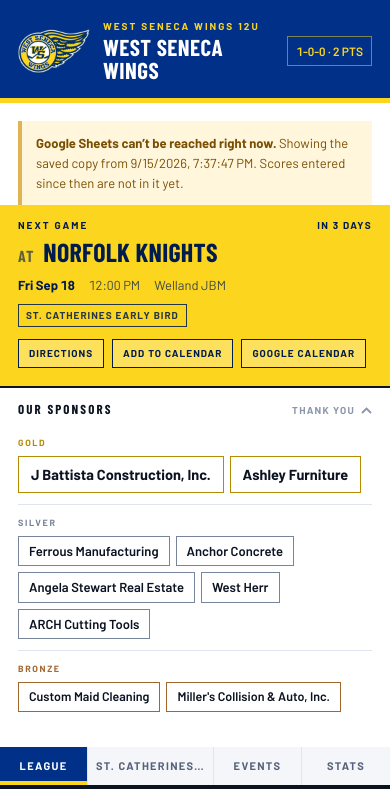
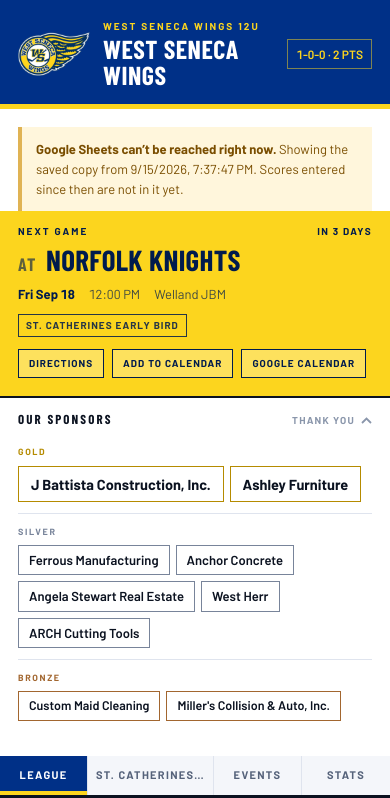
Before and after one commit to ewm/rink-report, a plain HTML site: page docs/index.html in a window 390 px wide. Shown: the top 798 px of the page. Drawn offline with nearby package versions, Linux system fonts and the light colour scheme; no server answers.

Commit message:
Give the team names back their weight
Barlow Condensed takes less width than the slab serif it replaced, so both
names were sitting in a lot of empty space: the club name stopped well
short of the record chip, and the matchup line had lost its presence at
the top of the gold block. The condensed cut bought that room, so spend it.

docs/css/rink.css: masthead name 27px to 31px, matchup 30px to 34px, and
  the small-phone sizes move with them (23 to 26, 26 to 29). The "at"
  before the opponent goes 16px to 18px, which is the same share of the
  line it had before.

Also removes deploy.sh and its editor swap file. The folder is the
repository now, so publishing is git push.

```diff
--- a/docs/css/rink.css
+++ b/docs/css/rink.css
@@ -65,7 +65,7 @@
 .masthead .crest{height:44px; width:auto; max-width:84px; flex:0 0 auto; object-fit:contain; display:block}
 .masthead .txt{display:flex; flex-direction:column; gap:2px; min-width:0; flex:1 1 auto}
 .masthead .eyebrow{color:var(--gold)}
-.masthead h1{font-size:27px; line-height:1; text-transform:uppercase; letter-spacing:.02em; color:var(--on-navy)}
+.masthead h1{font-size:31px; line-height:1; text-transform:uppercase; letter-spacing:.02em; color:var(--on-navy)}
 .record{font-variant-numeric:tabular-nums; font-size:12px;
   font-weight:600; white-space:nowrap; color:var(--gold); align-self:center;
   border:1px solid rgba(252,213,30,.5); padding:5px 8px}
@@ -78,9 +78,9 @@
 .countdown{font-size:10px; font-weight:700;
   letter-spacing:.14em; color:var(--on-gold)}
 .next .body{padding:6px 18px 18px}
-.matchup{font-family:var(--f-display); font-weight:700; font-size:30px; line-height:1.02;
+.matchup{font-family:var(--f-display); font-weight:700; font-size:34px; line-height:1.02;
   text-transform:uppercase; letter-spacing:.01em; color:var(--on-gold); margin:0 0 10px}
-.matchup .vs{font-size:16px; letter-spacing:.08em; opacity:.62; padding-right:3px}
+.matchup .vs{font-size:18px; letter-spacing:.08em; opacity:.62; padding-right:3px}
 .when{font-size:13px; display:flex; flex-wrap:wrap; gap:2px 14px; color:var(--on-gold-2);
   font-variant-numeric:tabular-nums}
 .when b{font-weight:700; color:var(--on-gold)}
@@ -300,8 +300,8 @@
 }
 
 @media (max-width:420px){
-  .masthead h1{font-size:23px}
-  .matchup{font-size:26px}
+  .masthead h1{font-size:26px}
+  .matchup{font-size:29px}
   tbody td+td,thead th+th{padding-left:7px}
   table{font-size:13px}
   tbody td:first-child{font-size:14px}
```
